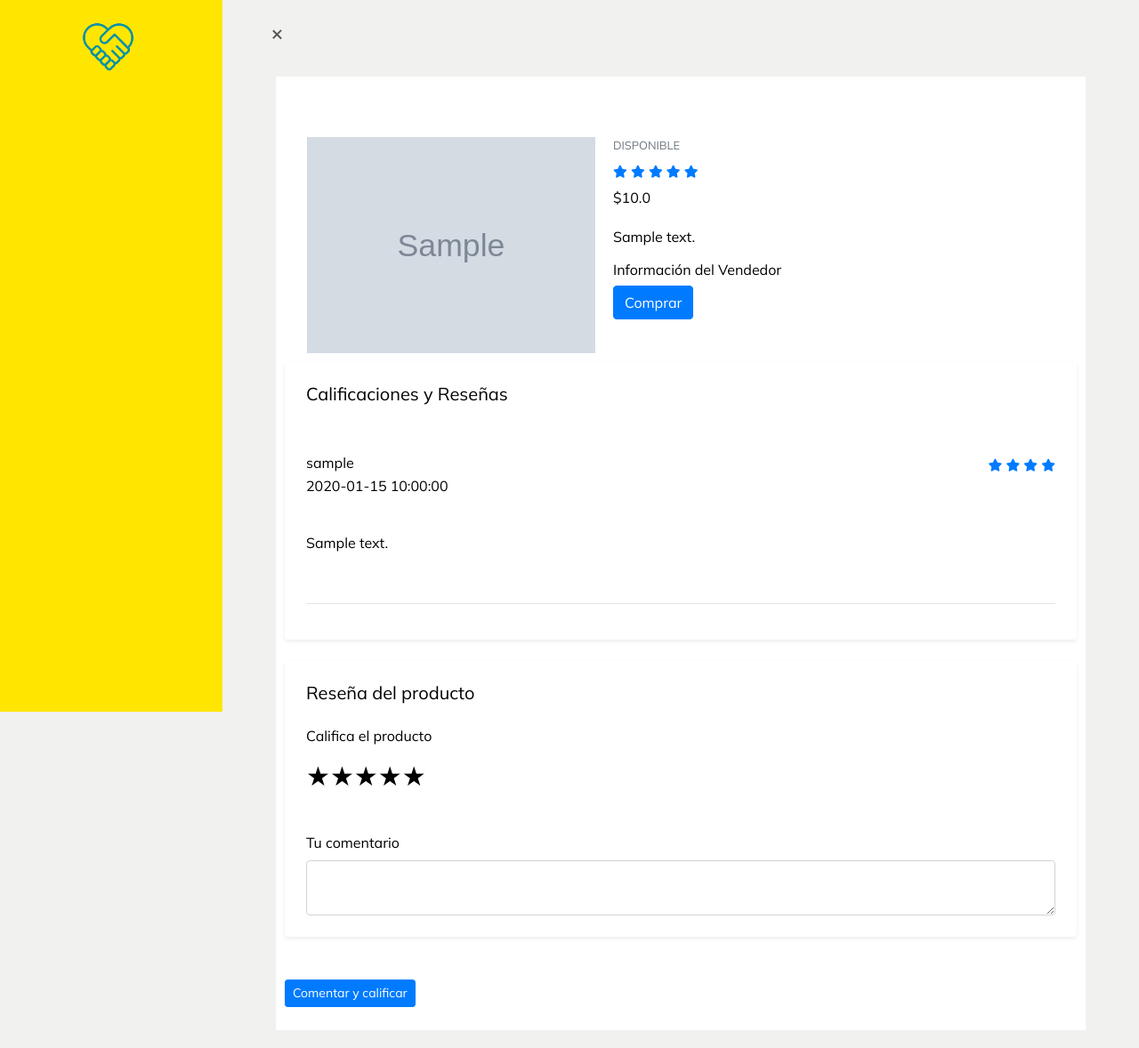
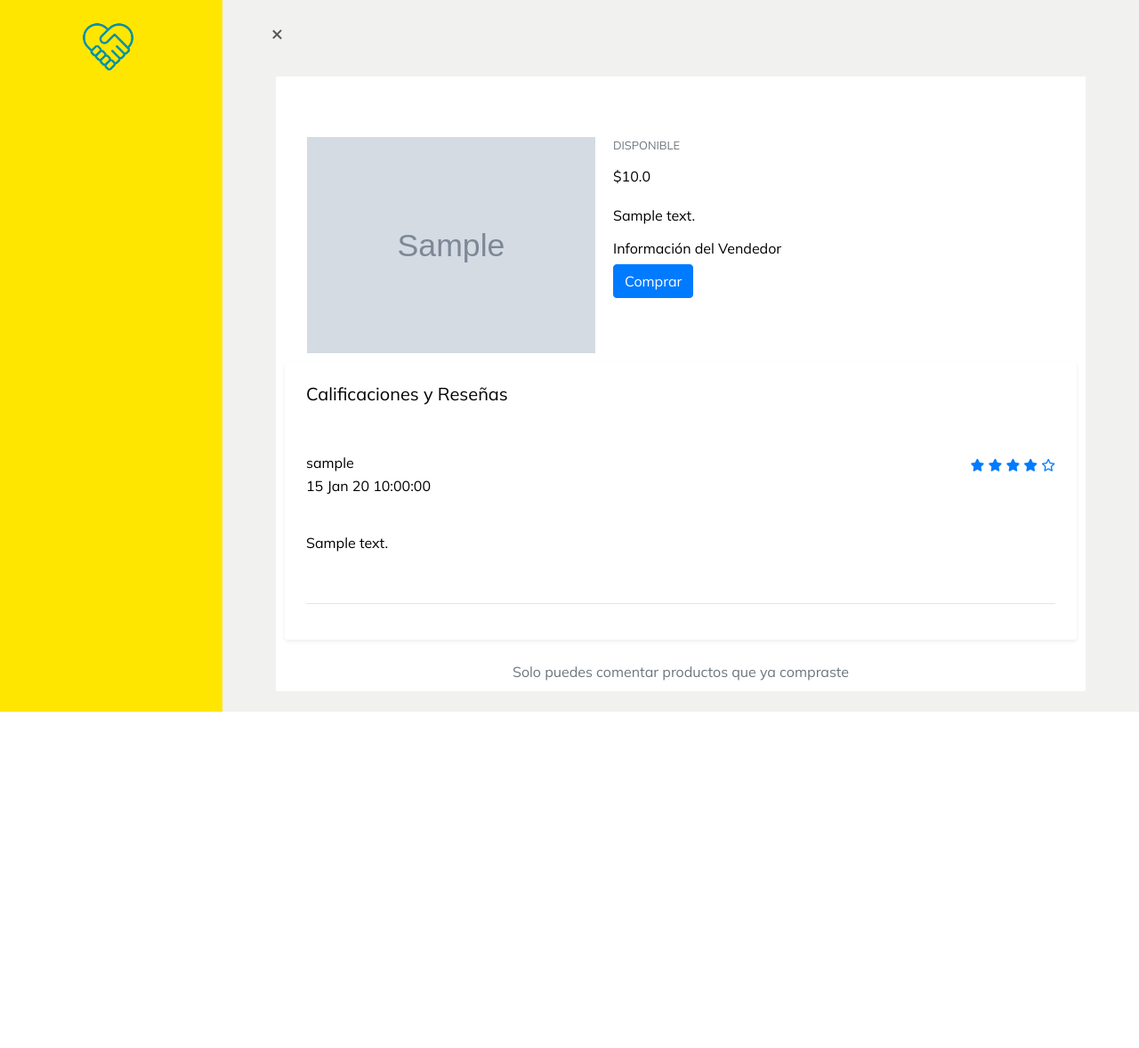
Before and after one commit to nestor2502/MercadoEnLinea, a Flask app: template app/templates/product-detail.html in a window 1280 px wide. Shown: the whole page at 89% size. After the commit the page ends 800 px from the top, so only its background shows below. Run offline with Flask 2, Linux system fonts and the light colour scheme; tables that the repository leaves empty hold one stand-in row (values such as "Sample post"); the template is opened without the code that fills it: values that come from a table or form of the project are taken from there, most other values are stand-ins (such as "Sample title", 1, 10 or a date in 2020); grey boxes marked "Sample" are stand-in pictures; some libraries are stand-ins or nearby versions.

Commit message:
beta reale with some problems

```diff
--- a/app/models.py
+++ b/app/models.py
@@ -82,7 +82,7 @@ class Order(db.Model):
 	id = db.Column(db.Integer, primary_key=True)
 	stars = db.Column(db.Integer)
 	review = db.Column(db.String(1000))
-	date = db.Column(db.DateTime, default=datetime.datetime.utcnow)
+	date = db.Column(db.DateTime, default=datetime.datetime.now)
 	seller_id = db.Column(db.Integer, db.ForeignKey('user.id'))
 	buyer_id = db.Column(db.Integer, db.ForeignKey('user.id'))
 	product_id = db.Column(db.Integer, db.ForeignKey('product.id'))
--- a/app/static/css/home-buyer.css
+++ b/app/static/css/home-buyer.css
@@ -51,5 +51,4 @@
 
 .card-body a{
     padding: 5px;
-    background: #2D3277 !important;
 }
--- a/app/templates/my-shopping.html
+++ b/app/templates/my-shopping.html
@@ -32,7 +32,7 @@
      {% for product in products %}
       <tr>
         <th scope="row">{{product[1].name}}</th>
-        <th scope="td-center">{{product[0]}}</th>
+        <th scope="td-center">{{'{:%d %b %y %X}'.format(product[0])}}</th>
         <td class="td-center">
           {% if product[1].available%}
           <i class="fas fa-check"></i>
--- a/app/templates/product-detail.html
+++ b/app/templates/product-detail.html
@@ -38,11 +38,12 @@ Product detail
                     {% endif %}
                 {% endif %}
                 <div class="rate">
-                    <i class="fas fa-star fa-sm text-primary"></i>
-                    <i class="fas fa-star fa-sm text-primary"></i>
-                    <i class="fas fa-star fa-sm text-primary"></i>
-                    <i class="fas fa-star fa-sm text-primary"></i>
-                    <i class="fas fa-star fa-sm text-primary"></i>
+                    {% for star in range(average_stars)%}
+                        <i class="fas fa-star fa-sm text-primary"></i>
+                    {% endfor %}
+                    {% for star in range(5 - average_stars)%}
+                        <i class="far fa-star fa-sm text-primary"></i>
+                    {% endfor %}
                 </div>
                 <p><span class="mr-1"><strong>${{ product.price }}</strong></span></p>
                 <p class="pt-1">
@@ -70,9 +71,12 @@ Product detail
                             {% for star in range(rate.stars)%}
                             <i class="fas fa-star fa-sm text-primary"></i>
                             {% endfor %}
+                            {% for star in range(5 - rate.stars)%}
+                            <i class="far fa-star fa-sm text-primary"></i>
+                            {% endfor %}
                         </div>
                         <h6 class="mb-1"><a class="text-black" href="#">{{rate.user_name}}</a></h6>
-                        <p class="text-gray">{{rate.date}}</p>
+                        <p class="text-gray">{{'{:%d %b %y %X}'.format(rate.date)}}</p>
                     </div>
                     <div class="reviews-members-body">
                         <p>{{rate.comment}}</p>
@@ -84,16 +88,16 @@ Product detail
             {% endif%}
         </div>
         <!--Fin reseñas-->
-
+        {% if can_review%}
         <!--Inicio mi reseña-->
-         <form action="/rate_product/{{product.id}}" method="POST" enctype="multipart/form-data">
+        <form action="/rate_product/{{product.id}}" method="POST" enctype="multipart/form-data">
         <div class="rounded shadow-sm p-4 mb-5">
             <h5 class="mb-4">Reseña del producto</h5>
             <p class="mb-2">Califica el producto </p>
                 <div class="mb-4">
                 <div class="rating">
                 <label>
-                <input type="radio" name="rate" value="1" />
+                <input type="radio" name="rate" value="1" required />
                 <span class="icon">★</span>
                 </label>
                 <label>
@@ -131,7 +135,11 @@ Product detail
                     <button class="btn btn-primary btn-sm" type="submit"> Comentar y calificar</button>
                 </div>
             </form>
+        {% else %}
+        <div class="text-center text-secondary">
+            Solo puedes comentar productos que ya compraste
         </div>
+        {% endif%}
         <!--Fin mi reseña-->
     </section>
 
```
Also changed, not shown: app/products/products_ctrl.py (+15 -5 lines), app/products/views.py (+5 -4 lines).
